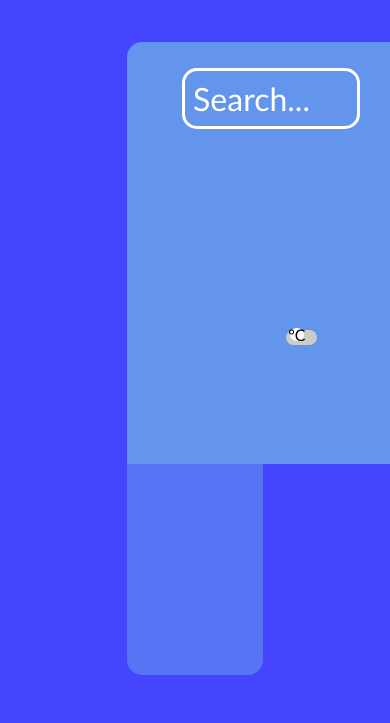
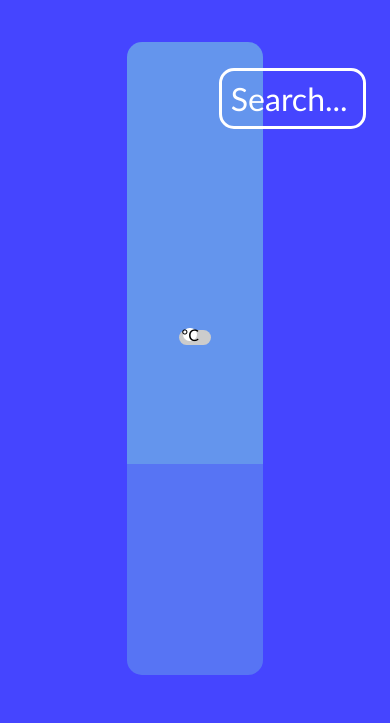
Before and after one commit to michgund/new-weather-app, a website built with webpack: page src/index.html in a window 390 px wide. Shown: the top 723 px of the page. Built offline with nearby package versions, Linux system fonts and the light colour scheme.

Commit message:
add responsive style

```diff
--- a/src/style.css
+++ b/src/style.css
@@ -7,7 +7,7 @@
 }
 
 #main {
-  height: 100%;
+  /* height: 100%; */
   width: 100vw;
   background-color: rgb(69, 69, 255);
   padding: 5vh 15vh;
@@ -284,6 +284,8 @@ body {
 }
 
 #mid {
+  height: 100%;
+  width: 100%;
   color: white;
   font-size: 3rem;
   font-weight: 900;
@@ -297,6 +299,7 @@ body {
   text-align: center;
 }
 #mid-mid {
+  flex: 1;
   display: flex;
   justify-content: center;
   align-items: center;
@@ -353,16 +356,25 @@ body {
   margin-right: 2vw;
 }
 
-@media (max-width: 1200px) {
+@media (max-width: 1400px) {
+  .country {
+    text-align: center;
+  }
+
   #top {
-    max-width: 800px;
     flex-wrap: wrap;
   }
 }
+
 @media (max-width: 1000px) {
   #top {
-    width: 350px;
     flex-direction: column;
+    align-items: center;
+  }
+
+  #mid {
+    height: 25%;
+    width: 25%;
   }
 }
 
```
Also changed, not shown: dist/index.html.
